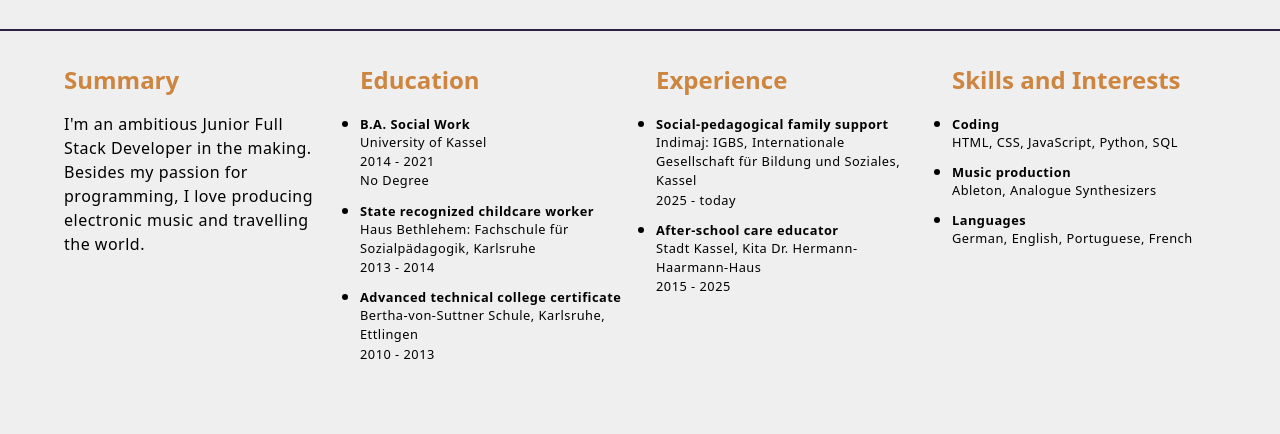
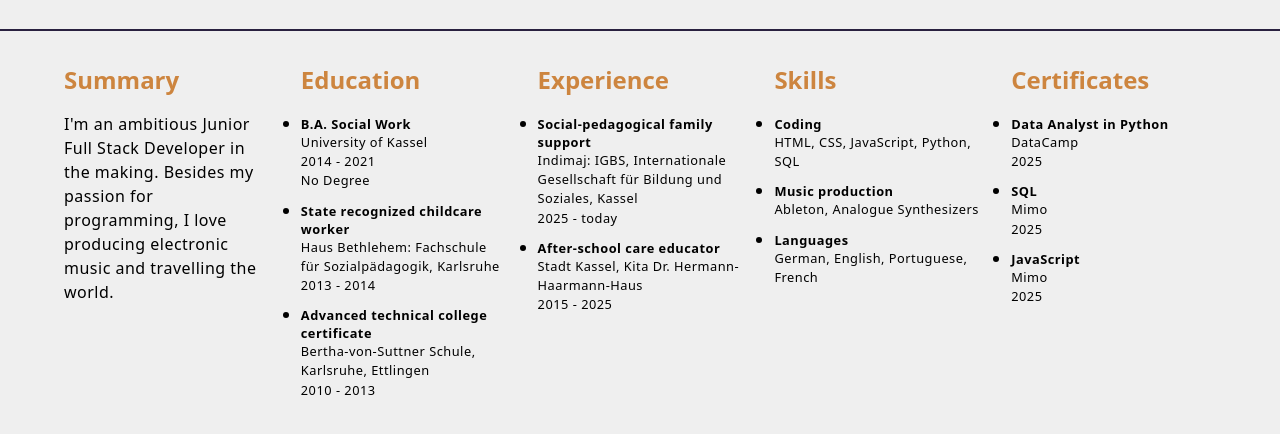
Before and after one commit to clizzix/htmlresume_semantic, a plain HTML site: page index.html in a window 1280 px wide. Shown: the part 470-904 px from the top of the page. Drawn offline with Linux system fonts and the light colour scheme.

Commit message:
Added a new certificate section

```diff
--- a/index.html
+++ b/index.html
@@ -44,13 +44,24 @@
                     </ul>
             </section>
             <section>
-                <h2>Skills and Interests</h2>
+                <h2>Skills</h2>
                     <ul>
                         <li><h3>Coding</h3><p>HTML, CSS, JavaScript, Python, SQL</p></li>
                         <li><h3>Music production</h3><p>Ableton, Analogue Synthesizers</p></li>
                         <li><h3>Languages</h3><p>German, English, Portuguese, French</p></li>
                     </ul>
             </section>
+            <section>
+                <h2>Certificates</h2>
+                    <ul>
+                        <li><h3>Data Analyst in Python</h3><p>DataCamp</p>
+                            <p>2025</p></li>
+                        <li><h3>SQL</h3><p>Mimo</p>
+                            <p>2025</p></li>
+                        <li><h3>JavaScript</h3><p>Mimo</p>
+                            <p>2025</p></li>
+                    </ul>
+            </section>
         </main>
     </body>
 </html>
```
